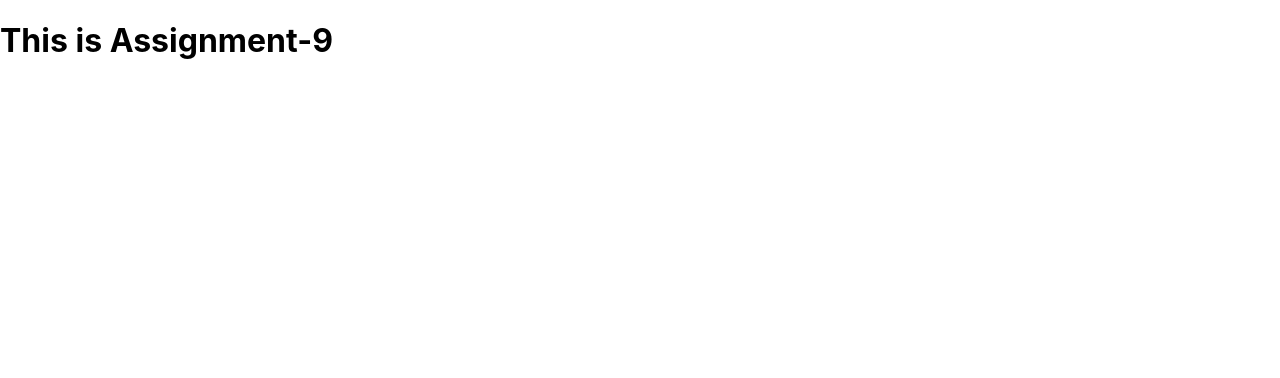
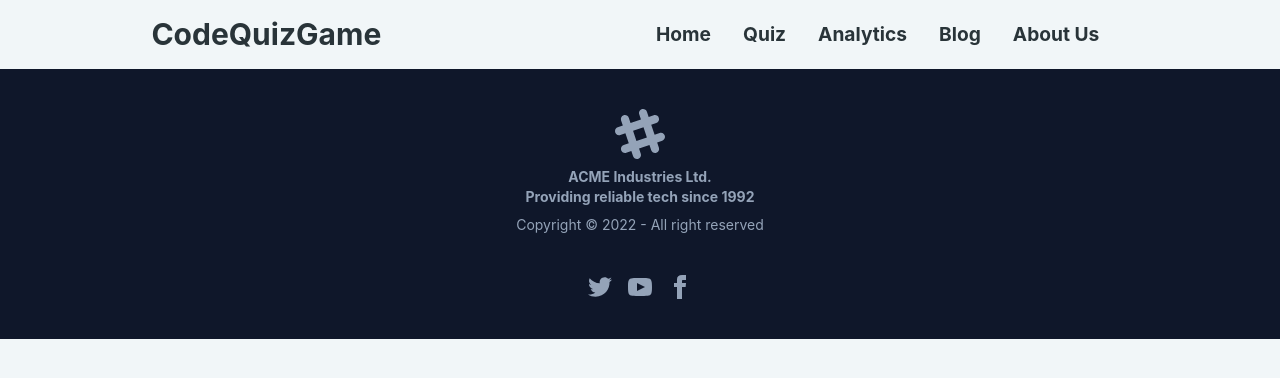
Before and after one commit to khubaibul/booking-bd, a React (Create React App) app: page / in a window 1280 px wide. Shown: the top 378 px of the page. Built offline with nearby package versions, Linux system fonts and the light colour scheme.

Commit message:
2nd commit & navbar+footer added

```diff
--- /dev/null
+++ b/postcss.config.js
@@ -0,0 +1,6 @@
+module.exports = {
+  plugins: {
+    tailwindcss: {},
+    autoprefixer: {},
+  },
+}
--- a/src/App.js
+++ b/src/App.js
@@ -1,8 +1,19 @@
+import { createBrowserRouter, RouterProvider } from "react-router-dom";
+import Main from "./Layout/Main";
 
 function App() {
+  const router = createBrowserRouter([
+    {
+      path: "/",
+      element: <Main></Main>,
+      children: [
+
+      ]
+    }
+  ])
   return (
     <div>
-      <h1>This is Assignment-9</h1>
+      <RouterProvider router={router}></RouterProvider>
     </div>
   );
 }
--- /dev/null
+++ b/src/Components/Footer/Footer.js
@@ -0,0 +1,24 @@
+import React from 'react';
+
+const Footer = () => {
+    return (
+        <footer className="footer footer-center p-10 bg-slate-900  text-slate-400">
+            <div>
+                <svg width="50" height="50" viewBox="0 0 24 24" xmlns="http://www.w3.org/2000/svg" fillRule="evenodd" clipRule="evenodd" className="inline-block fill-current"><path d="M22.672 15.226l-2.432.811.841 2.515c.33 1.019-.209 2.127-1.23 2.456-1.15.325-2.148-.321-2.463-1.226l-.84-2.518-5.013 1.677.84 2.517c.391 1.203-.434 2.542-1.831 2.542-.88 0-1.601-.564-1.86-1.314l-.842-2.516-2.431.809c-1.135.328-2.145-.317-2.463-1.229-.329-1.018.211-2.127 1.231-2.456l2.432-.809-1.621-4.823-2.432.808c-1.355.384-2.558-.59-2.558-1.839 0-.817.509-1.582 1.327-1.846l2.433-.809-.842-2.515c-.33-1.02.211-2.129 1.232-2.458 1.02-.329 2.13.209 2.461 1.229l.842 2.515 5.011-1.677-.839-2.517c-.403-1.238.484-2.553 1.843-2.553.819 0 1.585.509 1.85 1.326l.841 2.517 2.431-.81c1.02-.33 2.131.211 2.461 1.229.332 1.018-.21 2.126-1.23 2.456l-2.433.809 1.622 4.823 2.433-.809c1.242-.401 2.557.484 2.557 1.838 0 .819-.51 1.583-1.328 1.847m-8.992-6.428l-5.01 1.675 1.619 4.828 5.011-1.674-1.62-4.829z"></path></svg>
+                <p className="font-bold">
+                    ACME Industries Ltd. <br />Providing reliable tech since 1992
+                </p>
+                <p>Copyright © 2022 - All right reserved</p>
+            </div>
+            <div>
+                <div className="grid grid-flow-col gap-4">
+                    <a><svg xmlns="http://www.w3.org/2000/svg" width="24" height="24" viewBox="0 0 24 24" className="fill-current"><path d="M24 4.557c-.883.392-1.832.656-2.828.775 1.017-.609 1.798-1.574 2.165-2.724-.951.564-2.005.974-3.127 1.195-.897-.957-2.178-1.555-3.594-1.555-3.179 0-5.515 2.966-4.797 6.045-4.091-.205-7.719-2.165-10.148-5.144-1.29 2.213-.669 5.108 1.523 6.574-.806-.026-1.566-.247-2.229-.616-.054 2.281 1.581 4.415 3.949 4.89-.693.188-1.452.232-2.224.084.626 1.956 2.444 3.379 4.6 3.419-2.07 1.623-4.678 2.348-7.29 2.04 2.179 1.397 4.768 2.212 7.548 2.212 9.142 0 14.307-7.721 13.995-14.646.962-.695 1.797-1.562 2.457-2.549z"></path></svg></a>
+                    <a><svg xmlns="http://www.w3.org/2000/svg" width="24" height="24" viewBox="0 0 24 24" className="fill-current"><path d="M19.615 3.184c-3.604-.246-11.631-.245-15.23 0-3.897.266-4.356 2.62-4.385 8.816.029 6.185.484 8.549 4.385 8.816 3.6.245 11.626.246 15.23 0 3.897-.266 4.356-2.62 4.385-8.816-.029-6.185-.484-8.549-4.385-8.816zm-10.615 12.816v-8l8 3.993-8 4.007z"></path></svg></a>
+                    <a><svg xmlns="http://www.w3.org/2000/svg" width="24" height="24" viewBox="0 0 24 24" className="fill-current"><path d="M9 8h-3v4h3v12h5v-12h3.642l.358-4h-4v-1.667c0-.955.192-1.333 1.115-1.333h2.885v-5h-3.808c-3.596 0-5.192 1.583-5.192 4.615v3.385z"></path></svg></a>
+                </div>
+            </div>
+        </footer>
+    );
+};
+
+export default Footer;
--- /dev/null
+++ b/src/Components/NavBar/NavBar.css
@@ -0,0 +1,4 @@
+.navlink-ul a{
+    font-weight: bold;
+    font-size: 1.2rem;
+}
--- /dev/null
+++ b/src/Components/NavBar/NavBar.js
@@ -0,0 +1,60 @@
+import React from 'react';
+import { NavLink } from 'react-router-dom';
+import './NavBar.css'
+
+const NavBar = () => {
+    return (
+        <div className="navbar bg-base-100 shadow-lg">
+            <div className='lg:w-[80%] lg:mx-auto'>
+                <div className="navbar-start">
+                    <div className="dropdown">
+                        <label tabIndex={0} className="btn btn-ghost lg:hidden">
+                            <svg xmlns="http://www.w3.org/2000/svg" className="h-5 w-5" fill="none" viewBox="0 0 24 24" stroke="currentColor"><path strokeLinecap="round" strokeLinejoin="round" strokeWidth="2" d="M4 6h16M4 12h8m-8 6h16" /></svg>
+                        </label>
+                        <ul tabIndex={0} className="navlink-ul menu menu-compact dropdown-content mt-3 p-2 shadow bg-base-100 rounded-box w-52">
+                            <li>
+                                <NavLink to="/home">Home</NavLink>
+                            </li>
+                            <li>
+                                <NavLink to="/quiz">Quiz</NavLink>
+                            </li>
+                            <li>
+                                <NavLink to="/analytics">Analytics</NavLink>
+                            </li>
+                            <li>
+                                <NavLink to="blog">Blog</NavLink>
+                            </li>
+                            <li>
+                                <NavLink to="/about">About Us</NavLink>
+                            </li>
+                        </ul>
+                    </div>
+                    <NavLink className="btn btn-ghost normal-case lg:text-3xl font-bold ">
+                        CodeQuizGame
+                    </NavLink>
+                </div>
+                <div className="navbar-center hidden lg:flex">
+                    <ul className="navlink-ul menu menu-horizontal p-0">
+                        <li>
+                            <NavLink to="/home">Home</NavLink>
+                        </li>
+                        <li>
+                            <NavLink to="/quiz">Quiz</NavLink>
+                        </li>
+                        <li>
+                            <NavLink to="/analytics">Analytics</NavLink>
+                        </li>
+                        <li>
+                            <NavLink to="blog">Blog</NavLink>
+                        </li>
+                        <li>
+                            <NavLink to="/about">About Us</NavLink>
+                        </li>
+                    </ul>
+                </div>
+            </div>
+        </div>
+    );
+};
+
+export default NavBar;
--- /dev/null
+++ b/src/Layout/Main.js
@@ -0,0 +1,16 @@
+import React from 'react';
+import { Outlet } from 'react-router-dom';
+import Footer from '../Components/Footer/Footer';
+import NavBar from '../Components/NavBar/NavBar';
+
+const Main = () => {
+    return (
+        <div>
+            <NavBar></NavBar>
+            <Outlet></Outlet>
+            <Footer></Footer>
+        </div>
+    );
+};
+
+export default Main;
--- a/src/index.css
+++ b/src/index.css
@@ -1,3 +1,6 @@
+@tailwind base;
+@tailwind components;
+@tailwind utilities;
 body {
   margin: 0;
   font-family: -apple-system, BlinkMacSystemFont, 'Segoe UI', 'Roboto', 'Oxygen',
--- /dev/null
+++ b/tailwind.config.js
@@ -0,0 +1,31 @@
+/** @type {import('tailwindcss').Config} */
+module.exports = {
+  content: ["./src/**/*.{js,jsx,ts,tsx}",],
+  daisyui: {
+    themes: [
+      {
+        mytheme: {
+
+"primary": "#3cd15a",
+
+"secondary": "#93ff9c",
+
+"accent": "#ce048e",
+
+"neutral": "#281A2D",
+
+"base-100": "#F1F6F8",
+
+"info": "#7E97DD",
+
+"success": "#1FC15D",
+
+"warning": "#E0B715",
+
+"error": "#F26E8D",
+        },
+      },
+    ],
+  },
+  plugins: [require("daisyui")],
+}
```
Also changed, not shown: package.json (+7 -0 lines), src/Utilities/choose.png (added), 1 other file (tests, documents, lock files or other folders).
